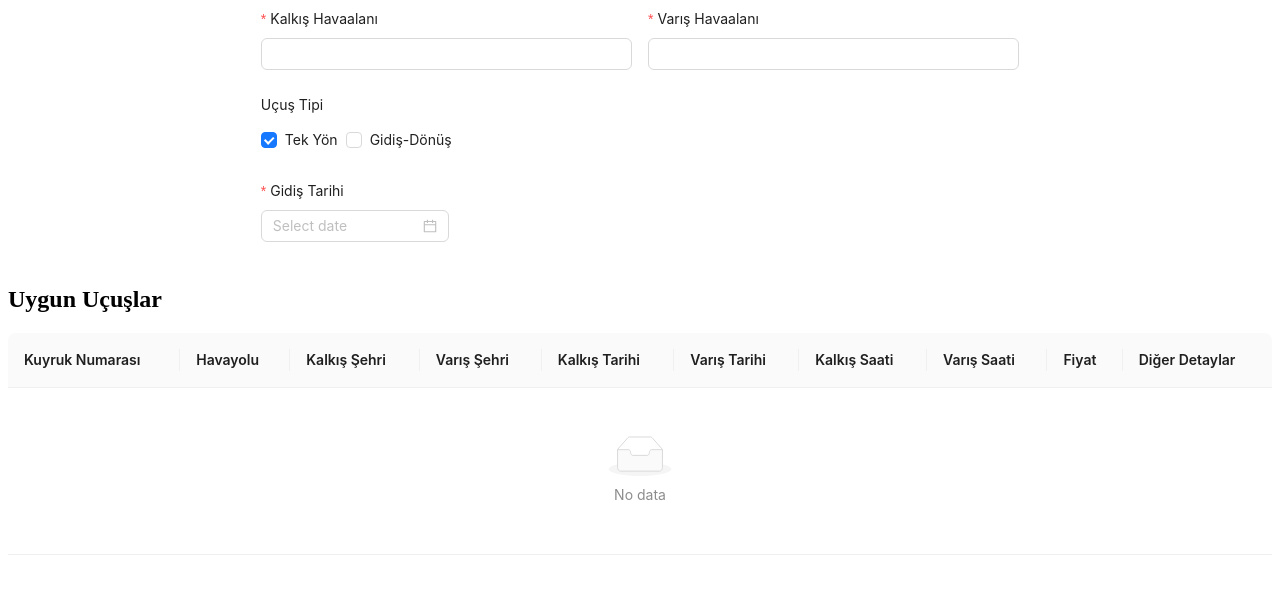
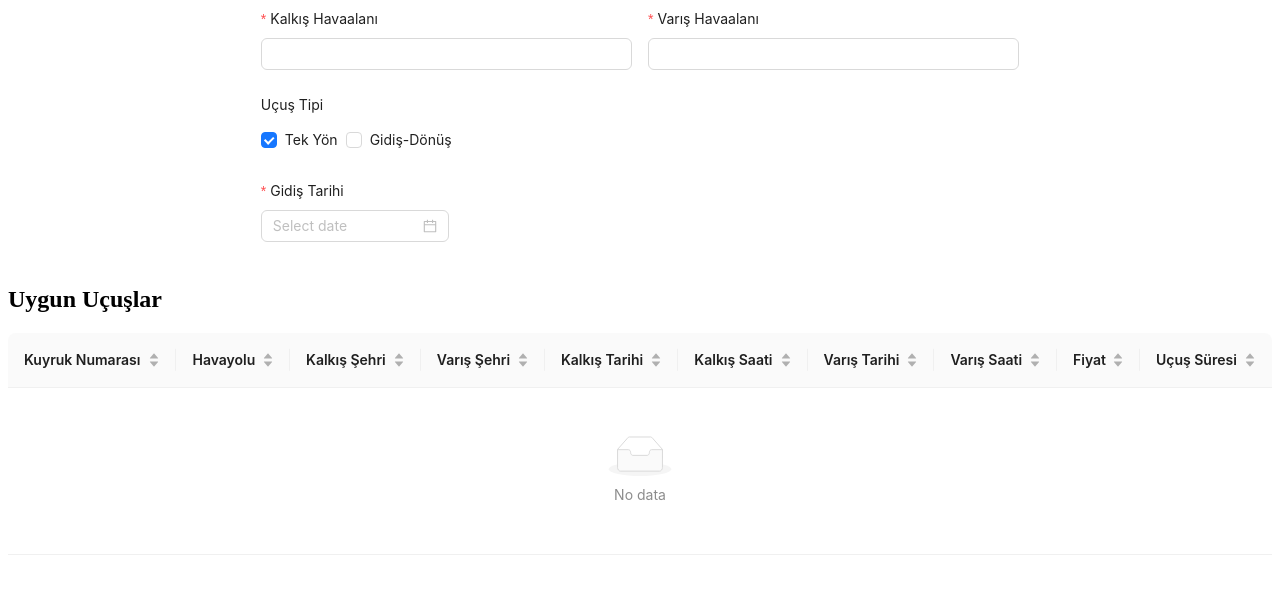
Before and after one commit to Halismelih1/Flight-Search-Application--UI-Developer-, a React (Vite) app in the folder CaseStudyForaAmadeus/: page / in a window 1280 px wide. Shown: the top 594 px of the page. Built offline with nearby package versions, Linux system fonts and the light colour scheme.

Commit message:
sort operations added

```diff
--- a/CaseStudyForaAmadeus/src/Components/FlightList.jsx
+++ b/CaseStudyForaAmadeus/src/Components/FlightList.jsx
@@ -1,14 +1,15 @@
 // FlightList.jsx
 
-import React from 'react';
+import React, { useState } from 'react';
+import { Table, Space, Button } from 'antd';
+import { DollarCircleOutlined, AimOutlined, ClockCircleOutlined, SyncOutlined } from '@ant-design/icons';
 import flights from '../Data/db';
-import { Table, Space } from 'antd';
-import { DollarCircleOutlined, ScheduleOutlined, AimOutlined, GlobalOutlined } from '@ant-design/icons';
 
 const FlightList = ({ searchCriteria }) => {
+  const [sortedInfo, setSortedInfo] = useState({});
+
   // Uçuşları filtrele
   const filteredFlights = flights.filter((flight) => {
-    // Kullanıcının en az bir şehir ve bir tarih girmesi gerekiyor
     if (
       (searchCriteria.departureCity && flight.departureCity.toLowerCase().includes(searchCriteria.departureCity.toLowerCase())) ||
       (searchCriteria.arrivalCity && flight.arrivalCity.toLowerCase().includes(searchCriteria.arrivalCity.toLowerCase())) ||
@@ -24,63 +25,99 @@ const FlightList = ({ searchCriteria }) => {
       title: 'Kuyruk Numarası',
       dataIndex: 'aircraftRegistration',
       key: 'aircraftRegistration',
+      sorter: (a, b) => a.id - b.id,
+      sortOrder: sortedInfo.columnKey === 'id' && sortedInfo.order,
     },
     {
       title: 'Havayolu',
       dataIndex: 'airline',
       key: 'airline',
+      sorter: (a, b) => a.airline.localeCompare(b.airline),
+      sortOrder: sortedInfo.columnKey === 'airline' && sortedInfo.order,
     },
     {
       title: 'Kalkış Şehri',
       dataIndex: 'departureCity',
       key: 'departureCity',
+      sorter: (a, b) => a.departureCity.localeCompare(b.departureCity),
+      sortOrder: sortedInfo.columnKey === 'departureCity' && sortedInfo.order,
     },
     {
       title: 'Varış Şehri',
       dataIndex: 'arrivalCity',
       key: 'arrivalCity',
+      sorter: (a, b) => a.arrivalCity.localeCompare(b.arrivalCity),
+      sortOrder: sortedInfo.columnKey === 'arrivalCity' && sortedInfo.order,
     },
     {
       title: 'Kalkış Tarihi',
       dataIndex: 'departureDate',
       key: 'departureDate',
+      sorter: (a, b) => a.departureDate.localeCompare(b.departureDate),
+      sortOrder: sortedInfo.columnKey === 'departureDate' && sortedInfo.order,
+    },
+    {
+      title: 'Kalkış Saati',
+      dataIndex: 'departureTime',
+      key: 'departureTime',
+      sorter: (a, b) => a.departureTime.localeCompare(b.departureTime),
+      sortOrder: sortedInfo.columnKey === 'departureTime' && sortedInfo.order,
     },
     {
       title: 'Varış Tarihi',
       dataIndex: 'arrivalDate',
       key: 'arrivalDate',
-    },
-    {
-      title: 'Kalkış Saati',
-      dataIndex: 'departureTime',
-      key: 'departureTime',
+      sorter: (a, b) => a.arrivalDate.localeCompare(b.arrivalDate),
+      sortOrder: sortedInfo.columnKey === 'arrivalDate' && sortedInfo.order,
     },
     {
       title: 'Varış Saati',
       dataIndex: 'arrivalTime',
       key: 'arrivalTime',
+      sorter: (a, b) => a.arrivalTime.localeCompare(b.arrivalTime),
+      sortOrder: sortedInfo.columnKey === 'arrivalTime' && sortedInfo.order,
     },
     {
       title: 'Fiyat',
       dataIndex: 'price',
       key: 'price',
       render: (text) => <Space><DollarCircleOutlined />{text}</Space>,
+      sorter: (a, b) => a.price - b.price,
+      sortOrder: sortedInfo.columnKey === 'price' && sortedInfo.order,
     },
     {
-      title: 'Diğer Detaylar',
-      key: 'details',
+      title: 'Uçuş Süresi',
+      key: 'flightDuration',
       render: (text, record) => (
-        <Space size="middle">
-          <a href="#">Detayları Göster</a>
+        <Space>
+          <ClockCircleOutlined />{calculateFlightDuration(record.departureTime, record.arrivalTime)}
         </Space>
       ),
+      sorter: (a, b) => calculateFlightDuration(a.departureTime, a.arrivalTime) - calculateFlightDuration(b.departureTime, b.arrivalTime),
+      sortOrder: sortedInfo.columnKey === 'flightDuration' && sortedInfo.order,
     },
   ];
+
+  const calculateFlightDuration = (departureTime, arrivalTime) => {
+    // Uçuş süresini hesapla (örneğin, basit bir şekilde saat farkını alabilirsiniz)
+    const depTime = new Date(`2023-01-01 ${departureTime}`);
+    const arrTime = new Date(`2023-01-01 ${arrivalTime}`);
+    const durationInMinutes = (arrTime - depTime) / (1000 * 60);
+    return durationInMinutes;
+  };
+
+  const handleChange = (pagination, filters, sorter) => {
+    setSortedInfo(sorter);
+  };
 
   return (
     <div>
       <h2>Uygun Uçuşlar</h2>
-      <Table dataSource={filteredFlights} columns={columns} />
+      <Table
+        dataSource={filteredFlights}
+        columns={columns}
+        onChange={handleChange}
+      />
     </div>
   );
 };
--- a/CaseStudyForaAmadeus/src/Data/db.js
+++ b/CaseStudyForaAmadeus/src/Data/db.js
@@ -12,6 +12,34 @@ const flights = [
       arrivalTime: '11:45',
       aircraftRegistration: 'TK101',
       price: 400,
+      airline: 'Turkish Airlines',
+    },
+    {
+      id: 111,
+      departureCity: 'Istanbul',
+      arrivalCity: 'Paris',
+      departureLocation: { lat: 41.0082, lon: 28.9784 },
+      arrivalLocation: { lat: 48.8566, lon: 2.3522 },
+      departureDate: '2023-02-15',
+      departureTime: '08:30',
+      arrivalDate: '2023-02-15',
+      arrivalTime: '13:45',
+      aircraftRegistration: 'TK201',
+      price: 700,
+      airline: 'Turkish Airlines',
+    },
+    {
+      id: 128,
+      departureCity: 'Istanbul',
+      arrivalCity: 'Paris',
+      departureLocation: { lat: 41.0082, lon: 28.9784 },
+      arrivalLocation: { lat: 48.8566, lon: 2.3522 },
+      departureDate: '2023-02-15',
+      departureTime: '06:30',
+      arrivalDate: '2023-02-15',
+      arrivalTime: '15:45',
+      aircraftRegistration: 'TK301',
+      price: 950,
       airline: 'Turkish Airlines',
     },
     {
```
